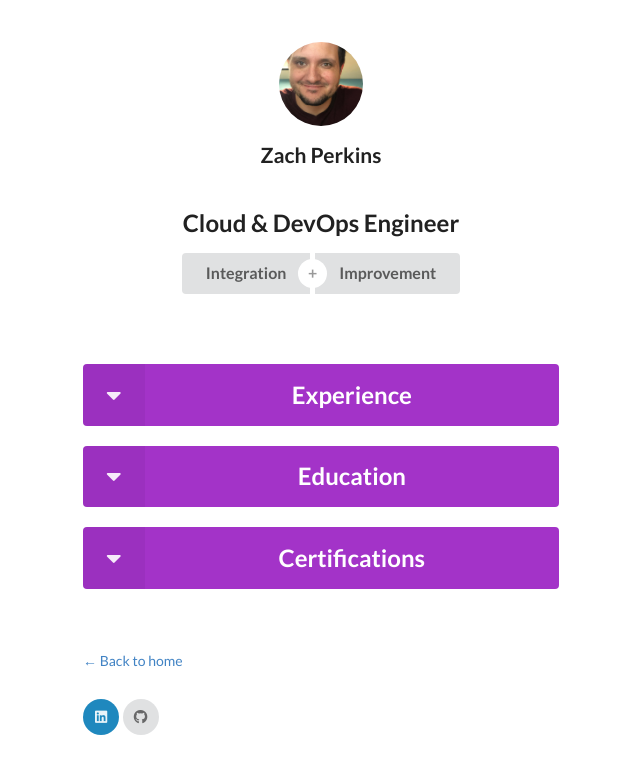
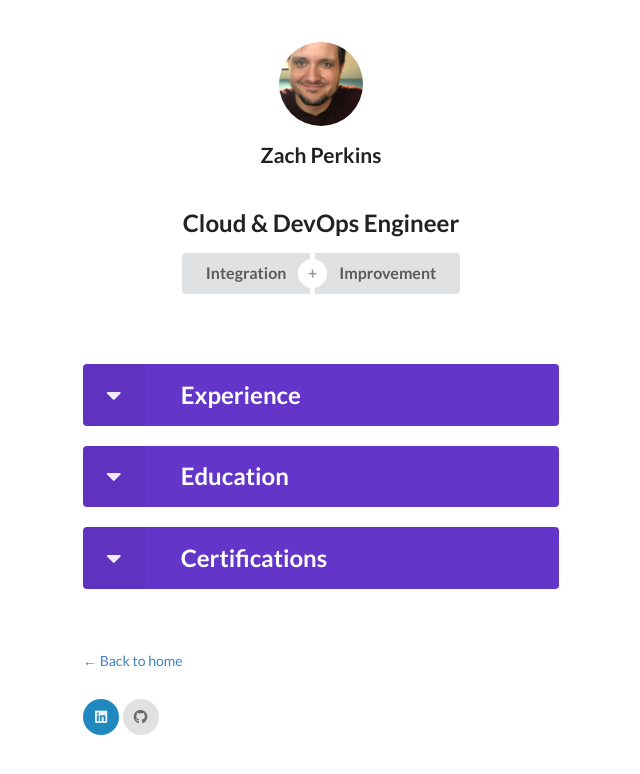
Before and after one commit to partofaplan/lab-nodejs-app, a Next.js app: page /posts/portfolio in a window 1280 px wide. Shown: the top 774 px of the page, without its empty margins (319-959 px from the left). Built offline with nearby package versions, Linux system fonts and the light colour scheme.

Commit message:
Added text align and changed color

```diff
--- a/components/certifications.js
+++ b/components/certifications.js
@@ -48,7 +48,7 @@ const ClickCertifications = () => {
   const handleClick = () => setIsOpen(!isOpen);
   return (
     <>
-      <button class="ui massive purple fluid labeled icon button" onClick={handleClick}><i class="caret down icon"></i>Certifications</button>
+      <button class="ui massive violet fluid labeled icon button" style={{ textAlign: "left" }} onClick={handleClick}><i class="caret down icon"></i>Certifications</button>
       <CollapseCert isOpen={isOpen} />
     </>
   );
--- a/components/education.js
+++ b/components/education.js
@@ -52,7 +52,7 @@ const ClickEducation = () => {
   const handleClick = () => setIsOpen(!isOpen);
   return (
     <>
-      <button class="ui massive purple fluid labeled icon button" onClick={handleClick}><i class="caret down icon"></i>Education</button>
+      <button class="ui massive violet fluid labeled icon button" style={{ textAlign: "left" }} onClick={handleClick}><i class="caret down icon"></i>Education</button>
       <CollapseEd isOpen={isOpen} />
     </>
   );
--- a/components/experience.js
+++ b/components/experience.js
@@ -74,7 +74,7 @@ const ClickExperience = () => {
   const handleClick = () => setIsOpen(!isOpen);
   return (
     <>
-      <button class="ui massive purple fluid labeled icon button" onClick = { handleClick } > <i class="caret down icon"></i>Experience</button>
+      <button class="ui massive violet fluid labeled icon button" style={{ textAlign: "left" }} onClick={handleClick} > <i class="caret down icon"></i>Experience</button>
       <CollapseExp isOpen={isOpen} />
     </>
   );
```
